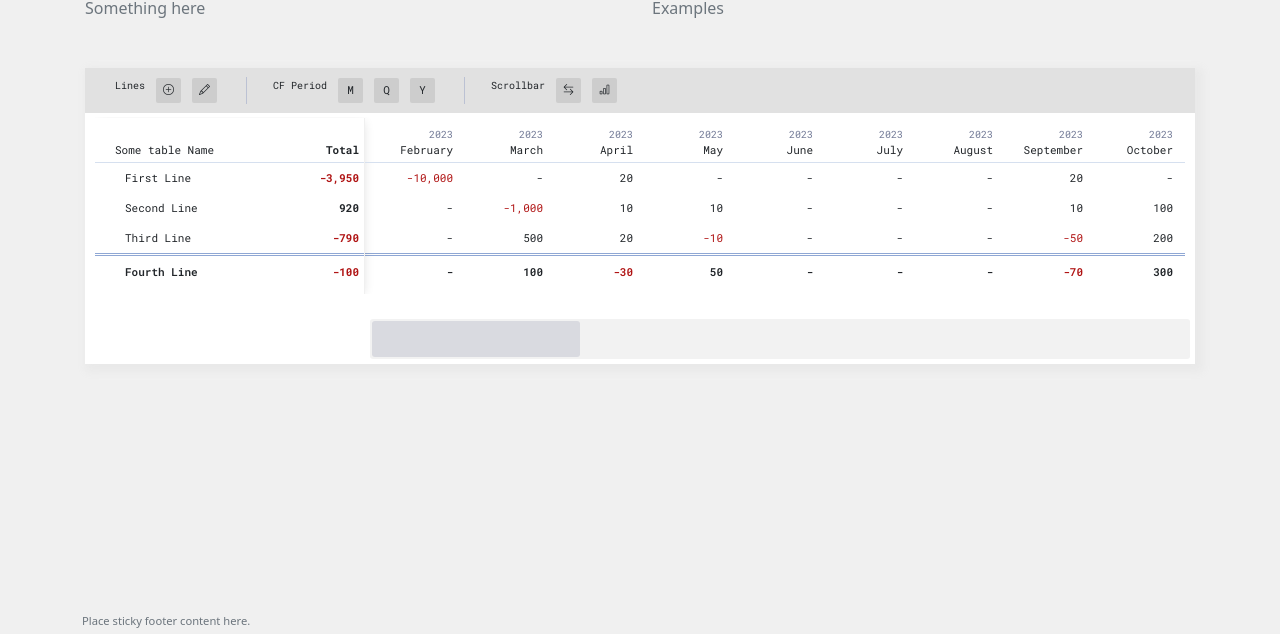
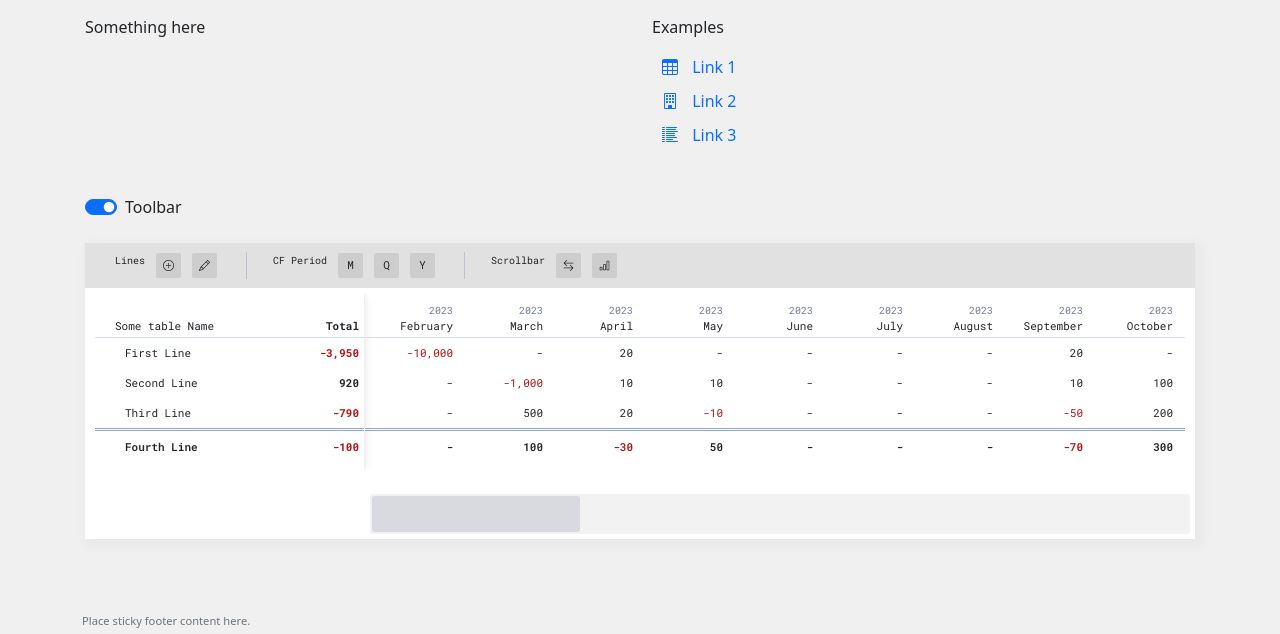
Before and after one commit to ridoluc/CF_viewer, a website built with webpack: page index.html in a window 1280 px wide. Shown: the part 166-800 px from the top of the page. Built offline with nearby package versions, Linux system fonts and the light colour scheme.

Commit message:
presentation changes

```diff
--- a/index.html
+++ b/index.html
@@ -34,21 +34,53 @@
   <main class="flex-fill my-auto">
     <div class="container">
       <div class="row gx-4 gy-4 my-auto">
-        <h4 class="">Cash Flows</H4>
+        <h4 class="display-6">Cash Flows Viewer</H4>
         <div class="col">
           <div class="mb-4">
-            <p class="text-muted">Something here</p>
+            <p class="">Something here</p>
+
+            <!-- <button class="btn btn-primary" type="button" data-toggle="collapse" data-target="#exampleList">
+              Examples
+            </button> -->
+
+
+
+
           </div>
         </div>
         <div class="col">
           <div class="mb-4">
-            <p class="text-muted">Examples</p>
+            <p class="">Examples</p>
+
+            <div id="exampleList" class="mt-3">
+              <ul class="list-unstyled">
+                <!-- Example 1 -->
+                <li class="text-primary">
+                  <i class="bi bi-table"></i> <a href="#" onclick="handleClick('data1')">Link 1</a>
+                </li>
+                <!-- Example 2 -->
+                <li class="text-primary">
+                  <i class="bi bi-building"></i> <a href="#" onclick="handleClick('data1')">Link 2</a>
+                </li>
+                <!-- Example 3 -->
+                <li class="text-primary">
+                  <i class="bi bi-list-columns-reverse"></i> <a href="#" onclick="handleClick('data1')">Link 3</a>
+                </li>
+                <!-- Add more examples here -->
+              </ul>
+            </div>
           </div>
         </div>
       </div>
+
+
       <div class="row gx-4 gy-4 my-auto">
         <div class="col">
 
+          <div class="form-check form-switch mb-4">
+            <input class="form-check-input" type="checkbox" role="switch" id="flexSwitchCheckChecked" checked>
+            <label class="form-check-label" for="flexSwitchCheckChecked">Toolbar</label>
+          </div>
 
           <!-- App starts here -->
           <div class="cf-table-wrap" id="CFXTable">
@@ -120,6 +152,8 @@
   </footer>
 
   <script src="jquery-3.6.1.min.js"></script>
+  <script src="https://maxcdn.bootstrapcdn.com/bootstrap/4.5.2/js/bootstrap.min.js"></script>
+
   <script src="./dist/your-plugin.js"></script>
 
 
--- a/src/main.js
+++ b/src/main.js
@@ -75,3 +75,7 @@ $(document).ready(function () {
 	Table.create(testdata);
 
 });
+
+function handleClick(params) {
+	console.log(params);
+}
--- a/src/styles.scss
+++ b/src/styles.scss
@@ -24,3 +24,19 @@ main > .container {
 footer{
   font-size: 0.7em;
 }
+
+
+#exampleList{
+  // font-size: 12px;
+  li{
+    margin-bottom: 10px;
+  }
+  i{
+    margin-left: 10px;
+  }
+  a{
+    margin-left: 10px;
+    text-decoration: none;
+  }
+
+}
```
Also changed, not shown: dist/your-plugin.js.
